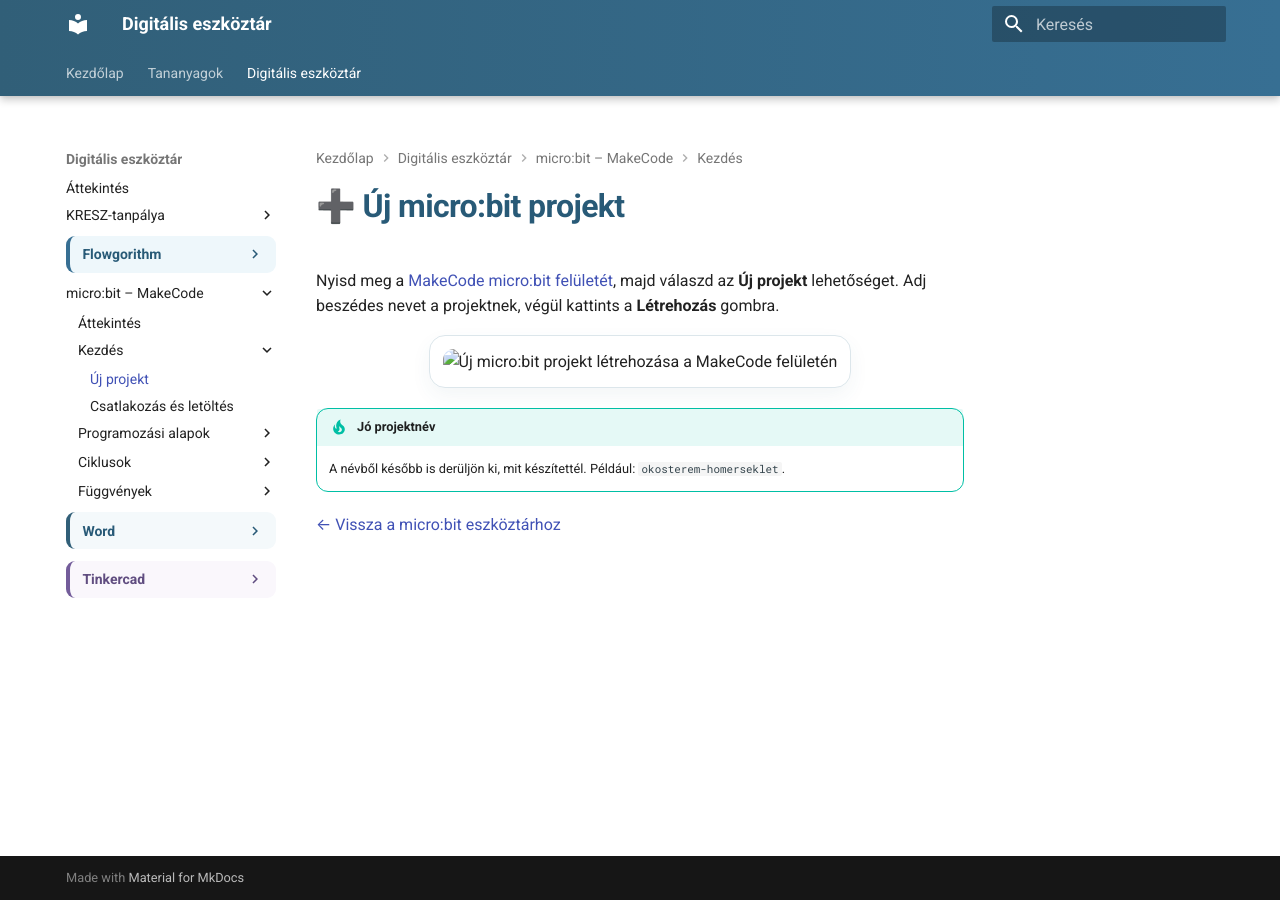
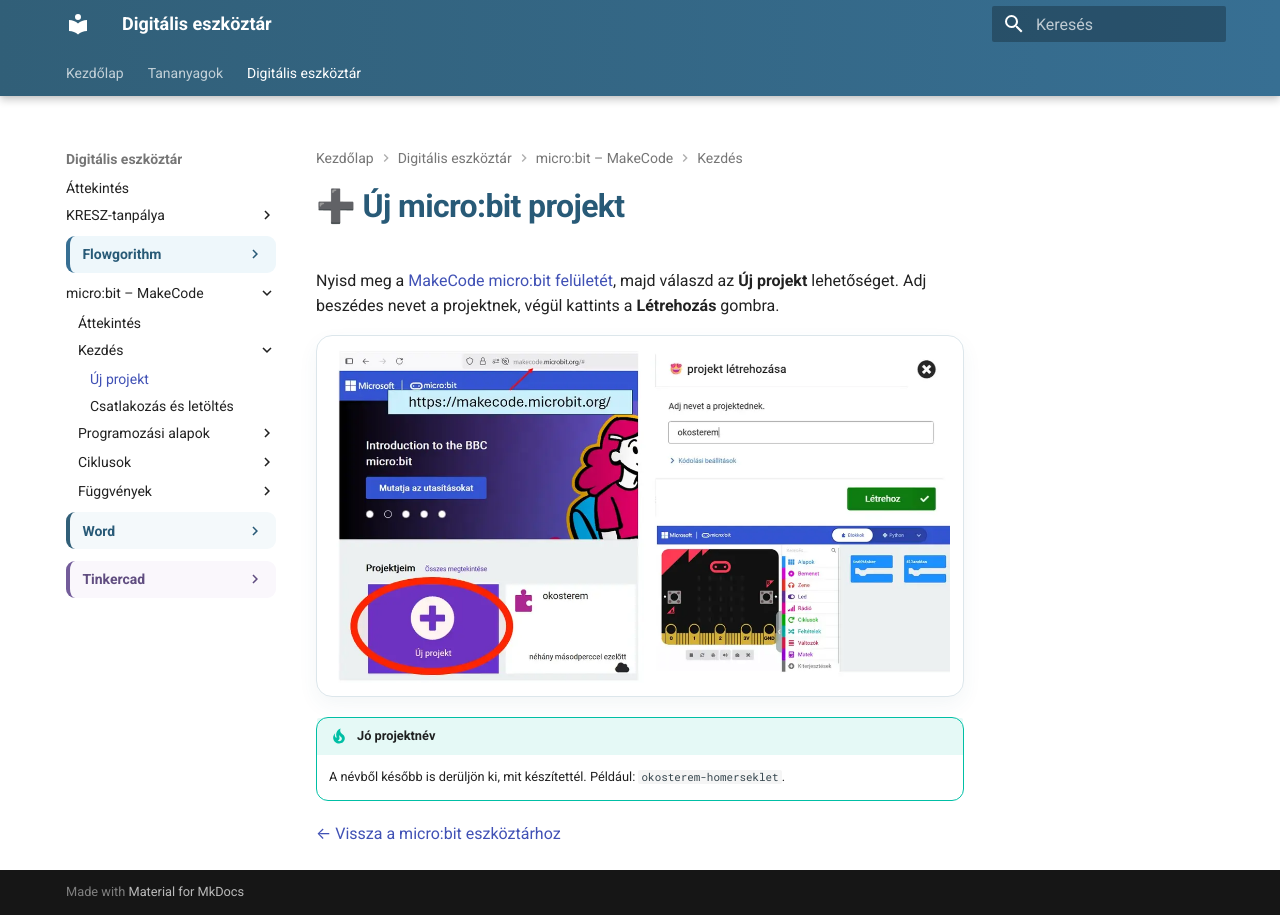
Before and after one commit to bsuszter/digitalis-eszkoztar, an MkDocs documentation site: the page built from docs/eszkoztar/microbit/uj-projekt.md, in a window 1280 px wide. Built offline with MkDocs 1.6.1 and Material for MkDocs 9.7.7, drawn with Linux system fonts in a browser that asks for light colours.

Commit message:
Fix microbit image path

```diff
--- a/docs/eszkoztar/microbit/uj-projekt.md
+++ b/docs/eszkoztar/microbit/uj-projekt.md
@@ -2,7 +2,7 @@
 
 Nyisd meg a [MakeCode micro:bit felületét](https://makecode.microbit.org/){ target="_blank" rel="noopener" }, majd válaszd az **Új projekt** lehetőséget. Adj beszédes nevet a projektnek, végül kattints a **Létrehozás** gombra.
 
-<figure class="tool-figure tool-figure--wide"><img src="../../images/microbit/01-uj-projekt.webp" alt="Új micro:bit projekt létrehozása a MakeCode felületén"></figure>
+<figure class="tool-figure tool-figure--wide"><img src="../../../images/microbit/01-uj-projekt.webp" alt="Új micro:bit projekt létrehozása a MakeCode felületén"></figure>
 
 !!! tip "Jó projektnév"
     A névből később is derüljön ki, mit készítettél. Például: `okosterem-homerseklet`.
```
